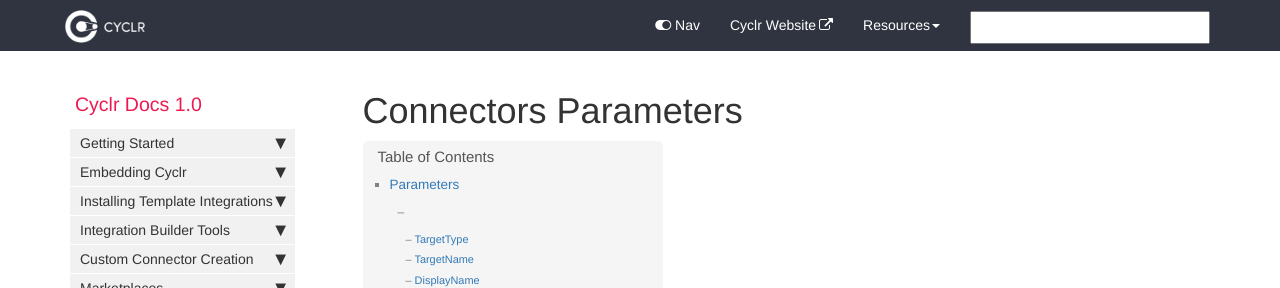
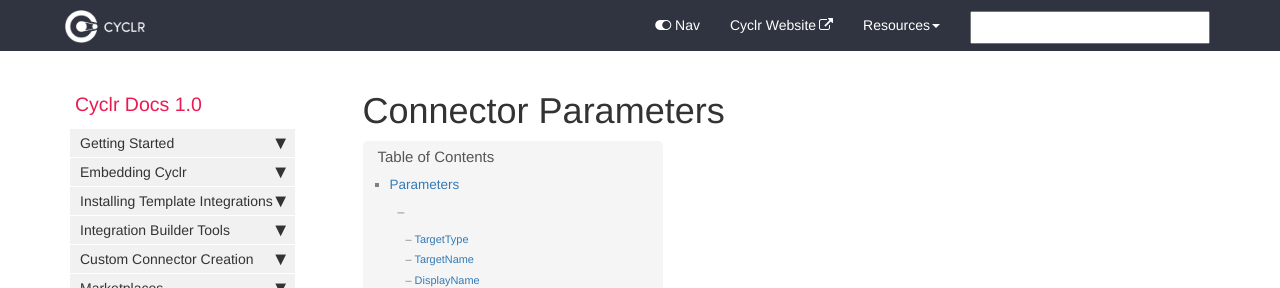
Before and after one commit to sneakysneak/docs, a Jekyll site: the page built from pages/custom-connectors/06-parameters.md, in a window 1280 px wide and 900 px high. Shown: the top 288 px of the window. Built offline with Jekyll 4.4.1, drawn with Linux system fonts in a browser that asks for light colours; nearby versions of some CDN libraries; comment, search, counter and statistics services are not loaded.

Commit message:
Update 06-parameters.md

```diff
--- a/pages/custom-connectors/06-parameters.md
+++ b/pages/custom-connectors/06-parameters.md
@@ -1,7 +1,7 @@
 ---
-title: Connectors Parameters
+title: Connector Parameters
 sidebar: cyclr_sidebar
-permalink: connectors-parameters
+permalink: connector-parameters
 tags: [connector-creation]
 ---
 
```
